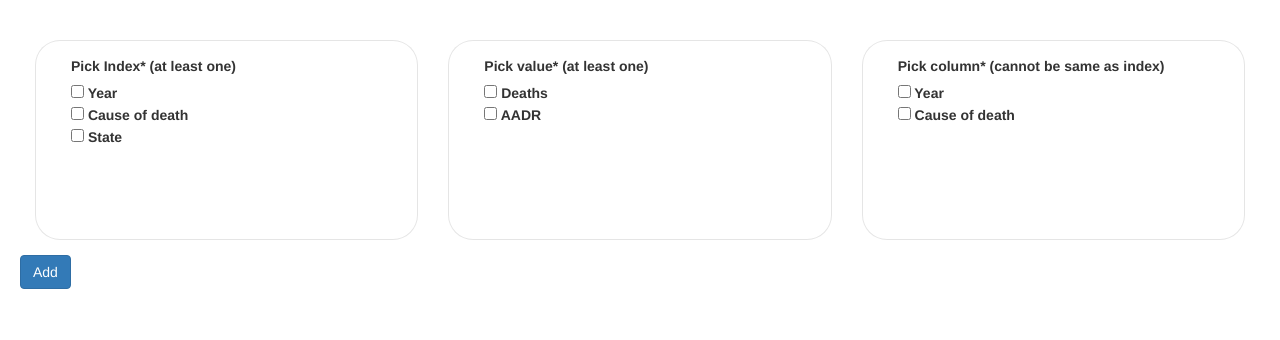
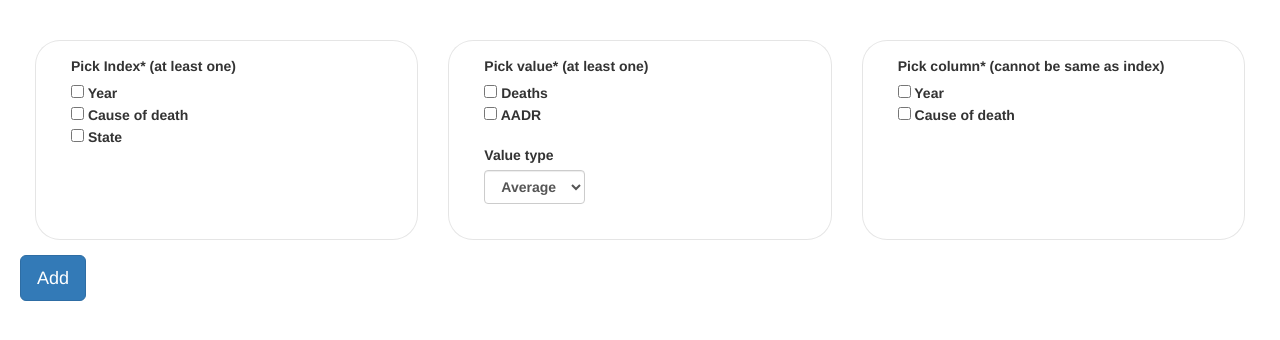
Before and after one commit to elisejansson/SadStats, a Flask app: page /pivottable in a window 1280 px wide. Shown: the part 52-392 px from the top of the page. Run offline with Flask 2, Linux system fonts and the light colour scheme; parts of the project's set-up code (start-up, migrations or seed data) failed here and were passed over; some libraries are stand-ins or nearby versions.

Commit message:
Form groups added

```diff
--- a/app.py
+++ b/app.py
@@ -20,19 +20,12 @@ def get_csv():
 def pivottable_api():
 
     # #csv_list should have been passed as a global variable
-    index_y = request.args.get('index_y')
-    index_c = request.args.get('index_c')
-    index_s = request.args.get('index_s') #should be list
-    values_a = request.args.get('value_a')
-    values_d = request.args.get('value_d') #should be list
-    #columns = request.args.get('columns') #should be list
+    index = request.args.get('index') #should be list
+    values = request.args.get('values') #should be list
+    columns = request.args.get('columns') #should be list
     #filtering = request.args.get('filtering') #should be dictionary
     #filtering = {'YEAR':None,'STATE':None,'CAUSE_NAME':None}
-    return index_y
-    return index_c
-    return index_s
-    return value_a
-    return value_d
+    return index
     #pivot_data = pivot(index, values, columns, filtering) #returns as json
     # #set mime type to application/json
 
--- a/templates/pivottable.html
+++ b/templates/pivottable.html
@@ -36,6 +36,11 @@ var checkedOne = Array.prototype.slice.call(checkboxes).some(x => x.checked);
                 </br>
                 <input class="form-check-input" type="checkbox" name="value_a" value="AADR"> AADR
                 </br></br>
+                <label>Value type</label>
+                  <select class="form-control" name="aggfunc">
+                    <option value="mean">Average</option>
+                    <option value="sum">Total</option>
+                  </select>
               </label>
             </div>
           </div>
@@ -52,7 +57,7 @@ var checkedOne = Array.prototype.slice.call(checkboxes).some(x => x.checked);
             </div>
           </div>
         </div>
-      <input class="btn btn-primary" type="submit" value="Add">
+      <input class="btn btn-primary btn-lg" type="submit" value="Add">
     </form>
     <br>
     </div>
```
Also changed, not shown: 1 other file.
